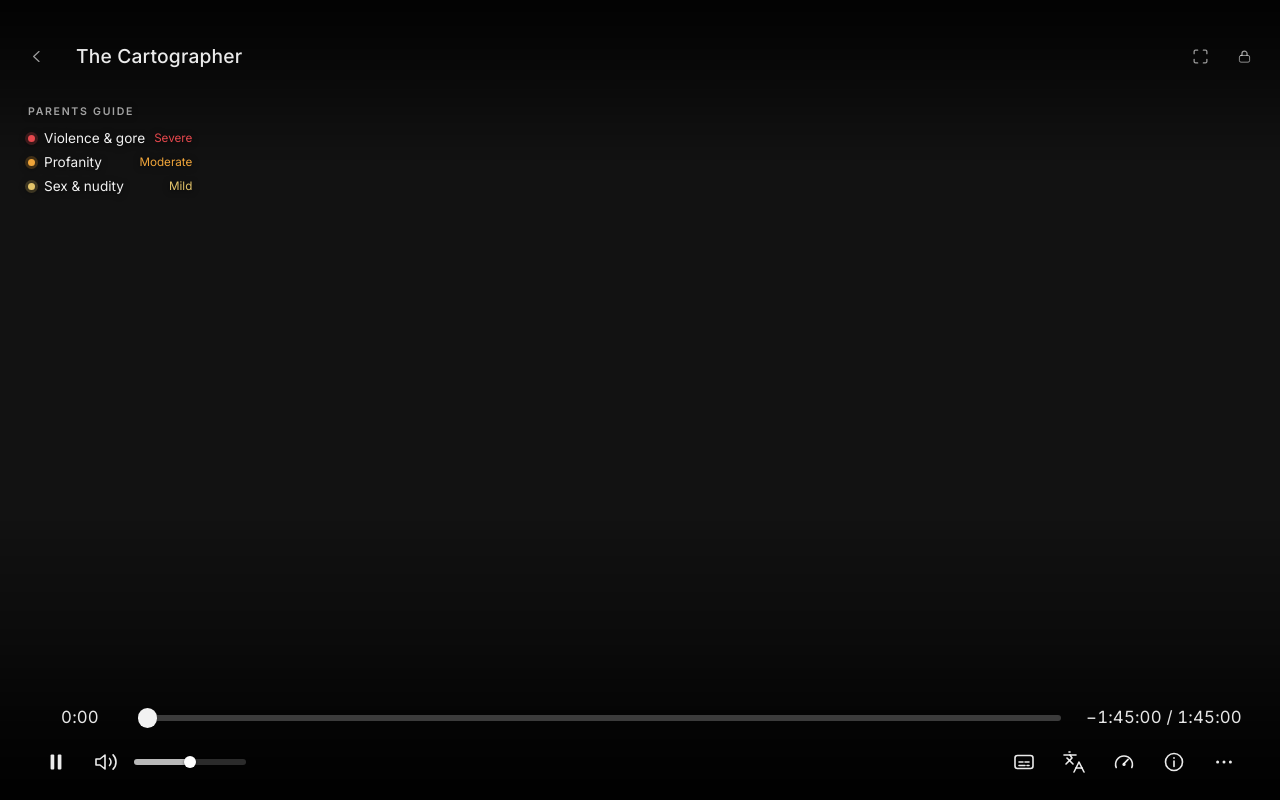
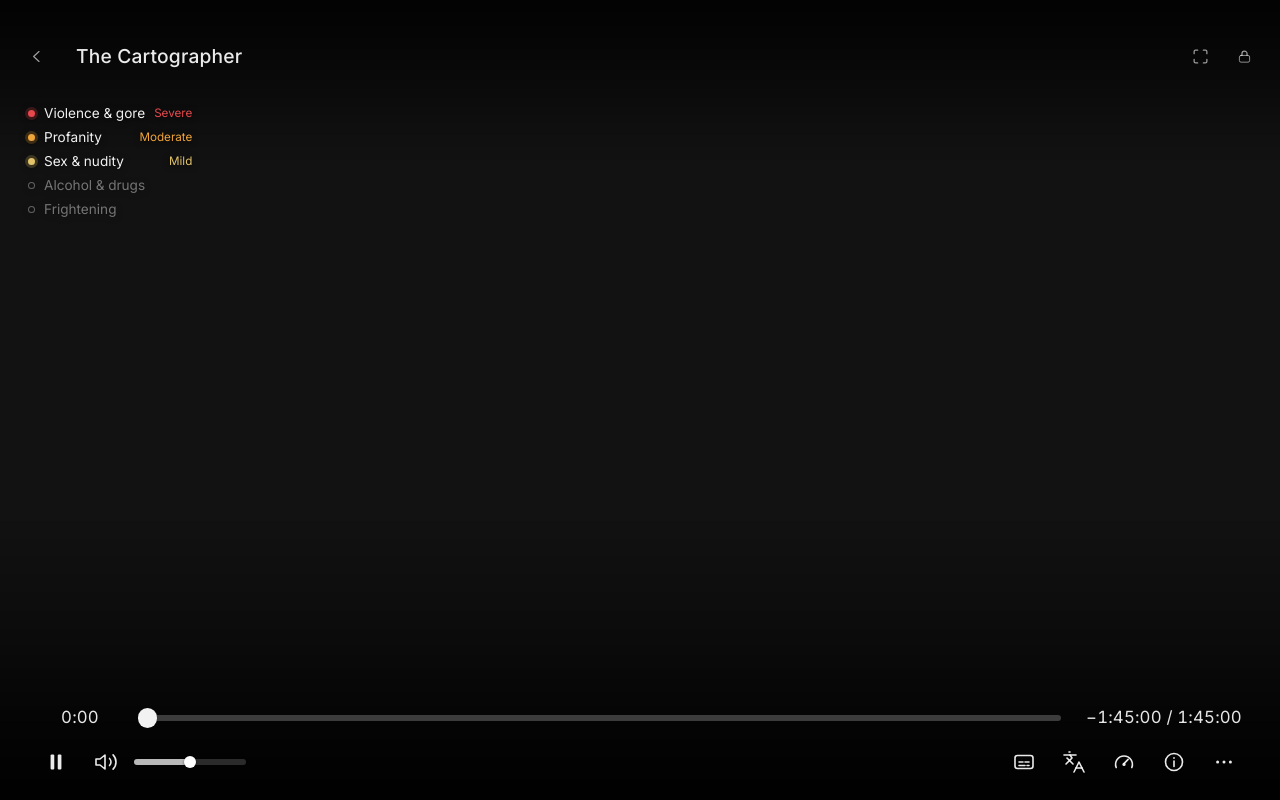
Before and after one commit to SlasshyOverhere/Duvy, a React (Vite) app: page / in a window 1280 px wide. Both pictures are taken after a click on the button 57 px from the left and 583 px from the top of the page. Built offline with nearby package versions, Linux system fonts and the light colour scheme.

Commit message:
feat(player): list every parents guide category

```diff
--- a/src/components/player/player.css
+++ b/src/components/player/player.css
@@ -1426,15 +1426,6 @@
   animation: pv-guide-in 0.5s var(--ease) both;
 }
 
-.pv .pv-guide-head {
-  margin: 0 0 9px;
-  font-size: 0.66rem;
-  font-weight: 600;
-  letter-spacing: 0.16em;
-  text-transform: uppercase;
-  color: rgba(255, 255, 255, 0.62);
-}
-
 .pv .pv-guide-list {
   display: flex;
   flex-direction: column;
@@ -1465,7 +1456,7 @@
   height: 7px;
   border-radius: 50%;
   background: var(--guide-tone, var(--pv-faint));
-  box-shadow: 0 0 0 3px color-mix(in srgb, var(--guide-tone, #fff) 22%, transparent);
+  box-shadow: 0 0 0 3px color-mix(in srgb, var(--guide-tone, transparent) 22%, transparent);
 }
 
 .pv .pv-guide-row[data-severity="severe"] {
@@ -1478,6 +1469,17 @@
 
 .pv .pv-guide-row[data-severity="mild"] {
   --guide-tone: #e3c46a;
+}
+
+/* A clean category keeps its line so nothing looks omitted, but it recedes:
+   a hollow dot and a muted label, no severity word. */
+.pv .pv-guide-row[data-severity="none"]::before {
+  background: none;
+  box-shadow: inset 0 0 0 1px rgba(255, 255, 255, 0.34);
+}
+
+.pv .pv-guide-row[data-severity="none"] .pv-guide-label {
+  color: rgba(255, 255, 255, 0.42);
 }
 
 .pv .pv-guide-label {
--- a/src/lib/mock.ts
+++ b/src/lib/mock.ts
@@ -482,6 +482,8 @@ export async function mock(command: string, args?: Record<string, unknown>): Pro
         { category: "violence", severity: "severe" },
         { category: "profanity", severity: "moderate" },
         { category: "nudity", severity: "mild" },
+        { category: "alcohol", severity: "none" },
+        { category: "frightening", severity: "none" },
       ] satisfies ParentalEntry[];
 
     case "streams": {
--- a/src/views/Player.tsx
+++ b/src/views/Player.tsx
@@ -97,7 +97,6 @@ function ParentalGuide({
         if (leaving && event.target === event.currentTarget) onGone();
       }}
     >
-      <p className="pv-guide-head">Parents guide</p>
       <ul className="pv-guide-list">
         {warnings.map((warning, index) => (
           <li
@@ -107,7 +106,10 @@ function ParentalGuide({
             style={{ "--row": index } as CSSProperties}
           >
             <span className="pv-guide-label">{GUIDE_LABELS[warning.category]}</span>
-            <span className="pv-guide-severity">{warning.severity}</span>
+            {/* A clean category keeps its line but says nothing. */}
+            {warning.severity === "none" ? null : (
+              <span className="pv-guide-severity">{warning.severity}</span>
+            )}
           </li>
         ))}
       </ul>
```
Also changed, not shown: 1 other file (tests, documents, lock files or other folders).
